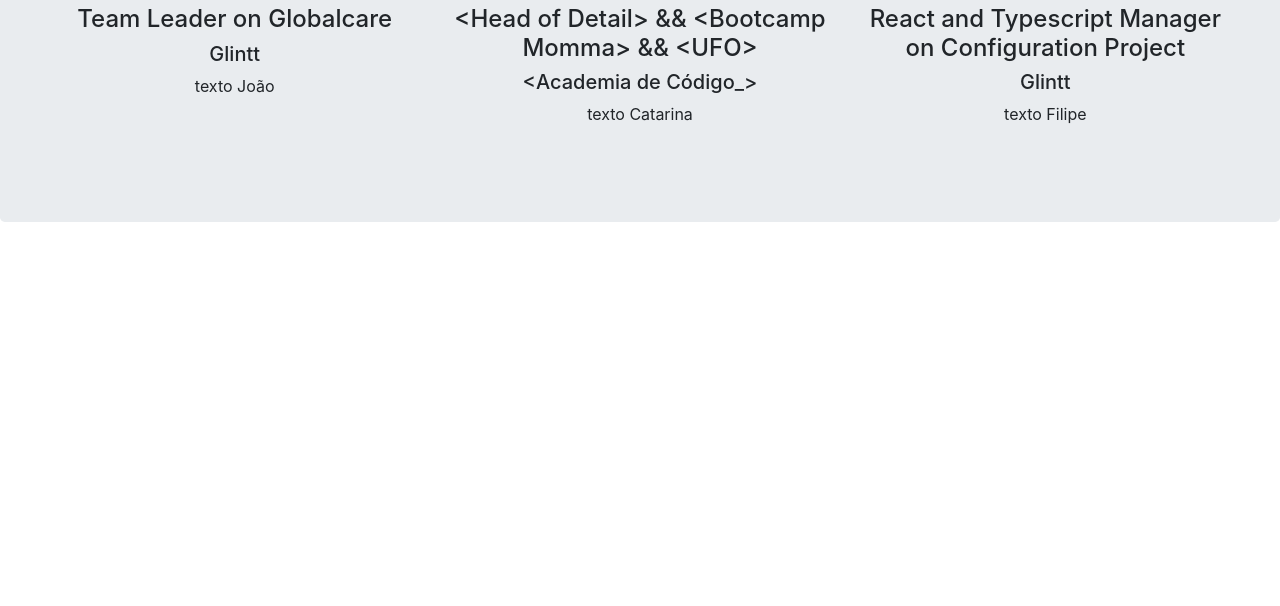
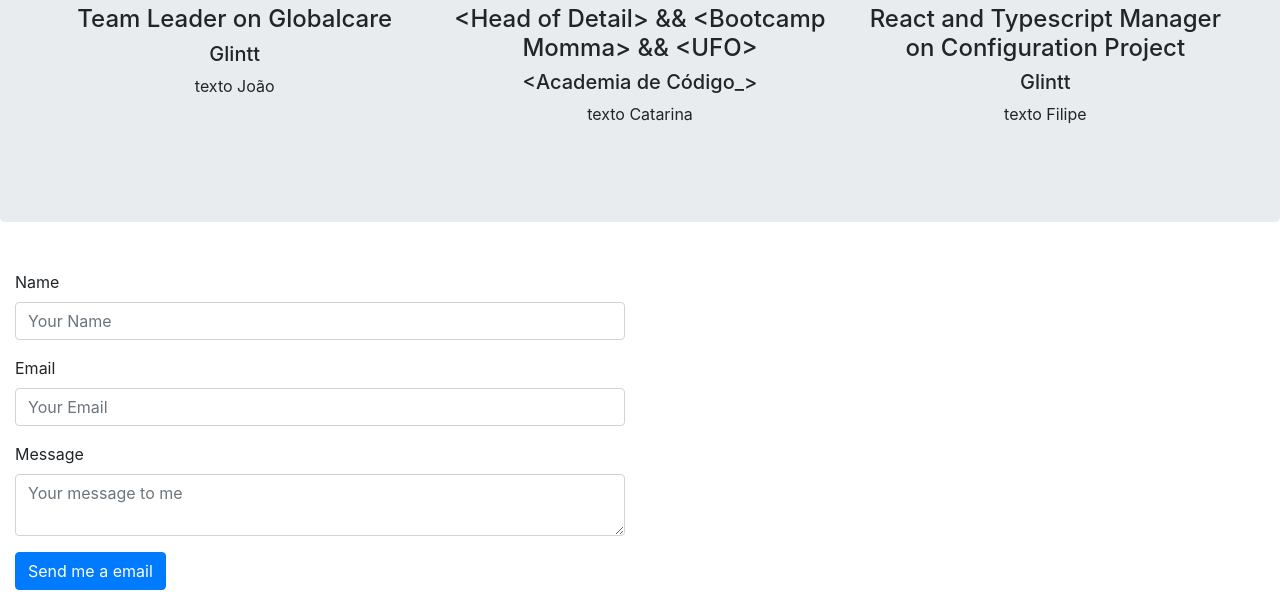
Before and after one commit to duartmelo/duartemelo.github.io, a plain HTML site: page index.html in a window 1280 px wide. Shown: the part 1264-1870 px from the top of the page. Before the commit the page ends 1518 px from the top, so only its background shows below. Drawn offline with nearby package versions, Linux system fonts and the light colour scheme.

Commit message:
added a contact forms

```diff
--- a/index.html
+++ b/index.html
@@ -73,7 +73,7 @@
             <p class="lead">Because I'm a team guy, who will try to help everyone and go further. I'm not a person who gives up and always tries to learn more about everything</p>
             <p class="lead">I know that I have too much to learn but I'm ready for it</p>
 
-            <a class="btn btn-secundary btn-md" target="_blank" href="https://duartmelo.github.io/resources/ac_cv_duartemelo.pdf">You wanna see my backgroud history?</a>
+            <a class="btn btn-secundary btn-md btn-primary" target="_blank" href="https://duartmelo.github.io/resources/ac_cv_duartemelo.pdf">You wanna see my backgroud history?</a>
         </div>
     </div>
 
@@ -130,7 +130,29 @@
 
     <!-- Start contact Section-->
     <div id="contact">
+        <div class="col-md-6">
+                <form action="https://mailthis.to/duarte.melo@protonmail.com" method="POST">
+                    <div class="form-group">
+                        <label for="name_id">Name</label>
+                        <input type="text" class="form-control" name="name" id="name_id" title="Name" placeholder="Your Name" required oninvalid="this.setCustomValidity('You have to write your name')">
+                    </div>
+                    <div class="form-group">
+                        <label for="email">Email</label>
+                        <input type="email_id" class="form-control" name="_replyto" id="email_id" title="Email" placeholder="Your Email" required oninvalid="this.setCustomValidity('You have to write your email')">
+                    </div>
+                    <div class="form-group">
+                        <label for="message_id">Message</label>
+                        <textarea type="text" class="form-control" name="message" id="message_id" title="Message" placeholder="Your message to me" required oninvalid="this.setCustomValidity('You have to write your message')"></textarea>
+                    </div>
+                    <input type="hidden" name="_honeypot" value="">
+                    <input type="submit" class="btn btn-primary btn-md" value="Send me a email">
 
+                <!-- <input type="text" name="name" placeholder="Your name">
+                <input type="email" name="_replyto" placeholder="Your email">
+                <input type="number" name="phone" placeholder="Phone">
+                <input type="submit" value="Send">  -->
+            </form>
+        </div>
     </div>
     <!--End contact Section-->
 
```
